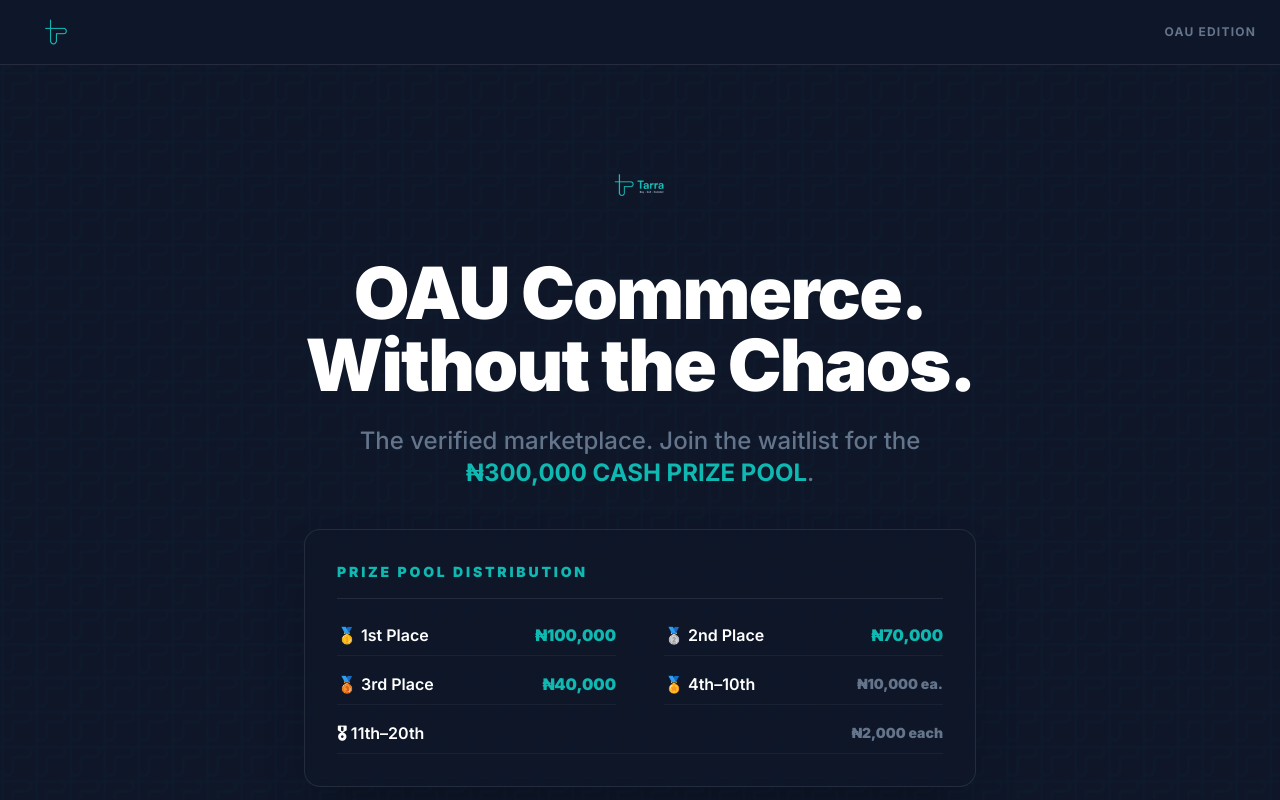
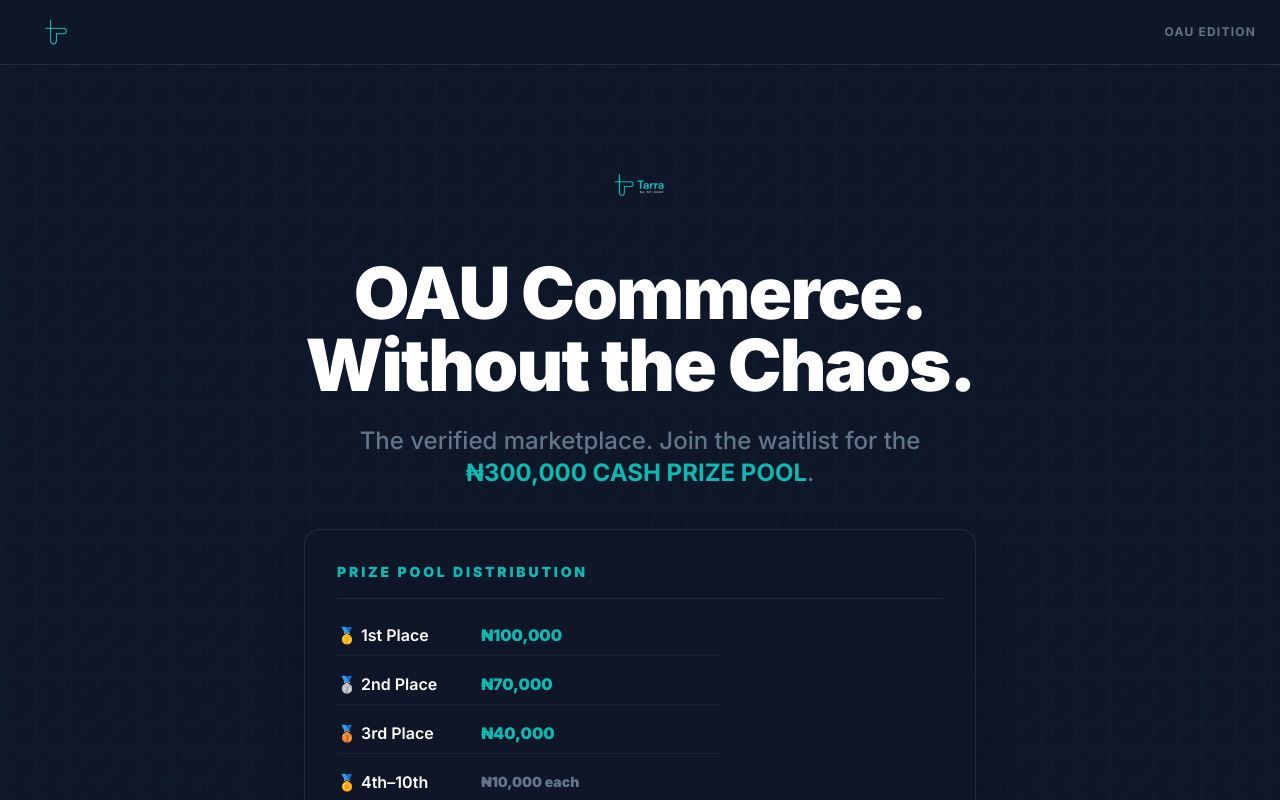
Before and after one commit to samkiell/Tarra, a Next.js app: page / in a window 1280 px wide. Shown: the top 800 px of the page. Built offline with nearby package versions, Linux system fonts and the light colour scheme; no server answers; the database is empty; a web font is replaced by a local one.

Commit message:
feat: introduce Hero component to manage waitlist, display user status, and show prize pool details.

```diff
--- a/src/app/page.tsx
+++ b/src/app/page.tsx
@@ -87,7 +87,7 @@
                   Leaderboard
                 </h2>
                 <p className="text-lg text-secondary max-w-2xl mx-auto transition-colors leading-relaxed">
-                  The top referrers competing for the <span className="text-primary font-bold">₦300,000 CASH PRIZE POOL</span>. Every verified referral brings you closer to the top.
+                  The top referrers competing for the prize.
                 </p>
               </div>
 
--- a/src/components/Hero.tsx
+++ b/src/components/Hero.tsx
@@ -25,7 +25,7 @@
  */
 const Hero: React.FC<HeroProps> = ({ userData, totalJoined }) => {
   return (
-    <section className="relative w-full overflow-hidden transition-colors pt-12 pb-20 sm:pt-20 sm:pb-32">
+    <section className="relative w-full overflow-hidden transition-colors pt-12 pb-10 sm:pt-20 sm:pb-16">
       <div className="container relative z-10 mx-auto px-6">
         <div className="flex flex-col items-center gap-10 md:gap-16 text-center">
           <div className="flex flex-col items-center max-w-4xl w-full">
@@ -57,26 +57,26 @@
                 {/* Prize Breakdown Section */}
                 <div className="w-full max-w-2xl bg-dark/40 border border-muted/10 rounded-2xl p-6 sm:p-8 mb-12 text-left transition-colors backdrop-blur-sm shadow-2xl">
                   <h3 className="text-sm font-black text-primary uppercase tracking-[0.2em] mb-6 border-b border-muted/10 pb-4">Prize Pool Distribution</h3>
-                  <div className="grid grid-cols-1 sm:grid-cols-2 gap-x-12 gap-y-4">
-                    <div className="flex justify-between items-center text-base border-b border-muted/5 pb-2">
-                      <span className="text-white font-semibold">🥇 1st Place</span>
-                      <span className="text-primary font-black">₦100,000</span>
+                  <div className="flex flex-col gap-y-4 max-w-sm">
+                    <div className="flex items-center text-base border-b border-muted/5 pb-2">
+                      <span className="text-white font-semibold w-36 shrink-0">🥇 1st Place</span>
+                      <span className="text-primary font-black whitespace-nowrap">₦100,000</span>
                     </div>
-                    <div className="flex justify-between items-center text-base border-b border-muted/5 pb-2">
-                      <span className="text-white font-semibold">🥈 2nd Place</span>
-                      <span className="text-primary font-black">₦70,000</span>
+                    <div className="flex items-center text-base border-b border-muted/5 pb-2">
+                      <span className="text-white font-semibold w-36 shrink-0">🥈 2nd Place</span>
+                      <span className="text-primary font-black whitespace-nowrap">₦70,000</span>
                     </div>
-                    <div className="flex justify-between items-center text-base border-b border-muted/5 pb-2">
-                      <span className="text-white font-semibold">🥉 3rd Place</span>
-                      <span className="text-primary font-black">₦40,000</span>
+                    <div className="flex items-center text-base border-b border-muted/5 pb-2">
+                      <span className="text-white font-semibold w-36 shrink-0">🥉 3rd Place</span>
+                      <span className="text-primary font-black whitespace-nowrap">₦40,000</span>
                     </div>
-                    <div className="flex justify-between items-center text-base border-b border-muted/5 pb-2">
-                      <span className="text-white font-semibold">🏅 4th–10th</span>
-                      <span className="text-secondary font-black text-sm">₦10,000 ea.</span>
+                    <div className="flex items-center text-base border-b border-muted/5 pb-2">
+                      <span className="text-white font-semibold w-36 shrink-0">🏅 4th–10th</span>
+                      <span className="text-secondary font-black text-sm whitespace-nowrap">₦10,000 each</span>
                     </div>
-                    <div className="flex justify-between items-center text-base border-b border-muted/5 pb-2 sm:col-span-2">
-                      <span className="text-white font-semibold">🎖 11th–20th</span>
-                      <span className="text-secondary font-black text-sm">₦2,000 each</span>
+                    <div className="flex items-center text-base border-b border-muted/5 pb-2">
+                      <span className="text-white font-semibold w-36 shrink-0">🎖 11th–20th</span>
+                      <span className="text-secondary font-black text-sm whitespace-nowrap">₦2,000 each</span>
                     </div>
                   </div>
                 </div>
--- a/src/components/LeaderboardClient.tsx
+++ b/src/components/LeaderboardClient.tsx
@@ -29,7 +29,7 @@
           <thead className="bg-dark/80 border-b border-muted/10 transition-colors">
             <tr>
               <th className="px-4 py-4 text-[10px] font-black text-primary uppercase tracking-[0.3em] w-20">Rank</th>
-              <th className="px-4 py-4 text-[10px] font-black text-secondary uppercase tracking-[0.3em]">Student Name</th>
+              <th className="px-4 py-4 text-[10px] font-black text-secondary uppercase tracking-[0.3em]">Name</th>
               <th className="px-4 py-4 text-[10px] font-black text-secondary uppercase tracking-[0.3em] text-right">Referrals</th>
             </tr>
           </thead>
@@ -49,7 +49,6 @@
                   </td>
                   <td className="px-4 py-3 text-sm font-bold text-white/90">
                     {item.firstName}
-                    {index < 3 && <span className="ml-2 inline-block text-xs">✨</span>}
                   </td>
                   <td className="px-4 py-3 text-sm font-black text-primary text-right tabular-nums">
                     {item.count}
```
